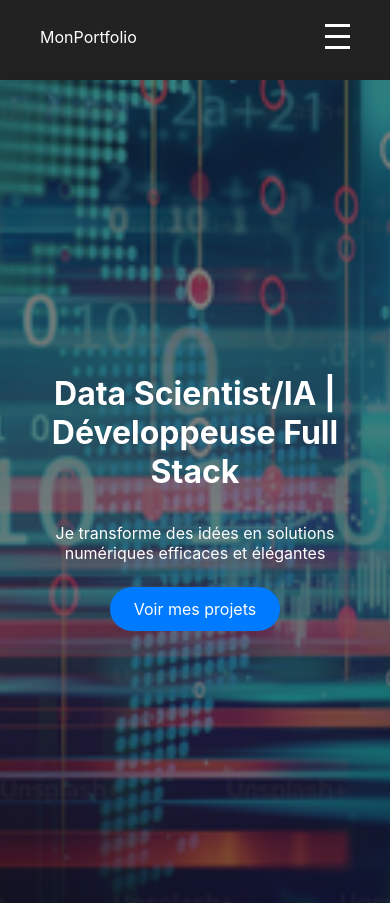
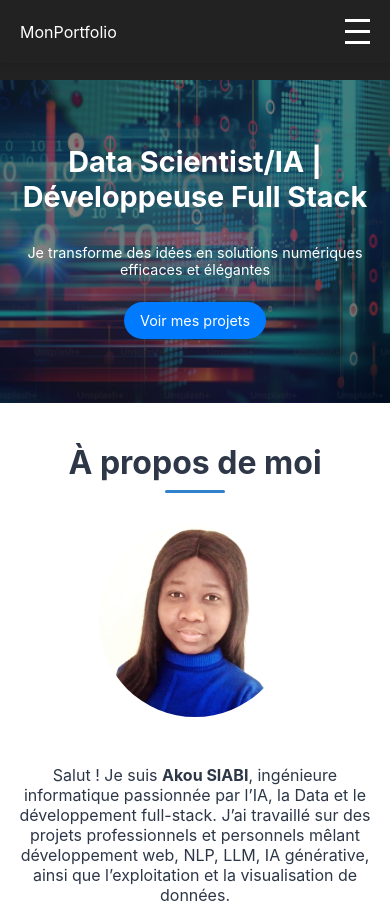
Before and after one commit to patience228/mon-portfolio, a React (Create React App) app: page / in a window 390 px wide. Shown: the top 903 px of the page. Built offline with nearby package versions, Linux system fonts and the light colour scheme.

Commit message:
modify css

```diff
--- a/src/index.css
+++ b/src/index.css
@@ -196,7 +196,7 @@ h2::after {
    PROJECTS SECTION
 ------------------------------ */
 .section-projects {
-  padding: 5rem 1rem;
+  padding: 3rem 1rem;
   background: #f7fafc;
 }
 
@@ -270,7 +270,7 @@ h2::after {
 ------------------------------ */
 
   .section-skills {
-    padding: 4rem 2rem;
+    padding:  3rem 2rem;
     background-color: #f9f9f9;
   }
 
@@ -334,20 +334,6 @@ h2::after {
     color: #555;
   }
 
-  /* ==============================
-     Responsive pour mobile
-     ============================== */
-  @media (max-width: 768px) {
-    .skills-container {
-      flex-direction: column;
-      align-items: center;
-    }
-
-    .skill-category {
-      width: 90%;
-      max-width: none;
-    }
-  }
 
 
 /* ------------------------------
@@ -399,16 +385,6 @@ h2::after {
 
 
 /* ------------------------------
-   RESPONSIVE ADJUSTMENTS
------------------------------- */
-@media (max-width: 480px) {
-  h2 { font-size: 1.6rem; }
-  .hero-title { font-size: 2rem; }
-  .hero-subtitle { font-size: 1rem; }
-}
-
-
-/* ------------------------------
    FOOTER
 ------------------------------ */
 .footer {
@@ -430,3 +406,69 @@ h2::after {
   color: #63b3ed;
   text-decoration: underline;
 }
+
+
+section {
+  scroll-margin-top: 60px;
+}
+
+
+/* ------------------------------
+   RESPONSIVE ADJUSTMENTS
+------------------------------ */
+
+/* mobile/tablette */
+@media (max-width: 768px) {
+  .navbar-container {
+    padding: 15px 20px;
+  }
+
+  @media (max-width: 768px) {
+    section {
+      scroll-margin-top: 60px;
+    }
+  }
+
+  .hero-section {
+    height: auto;
+    padding: 4rem 1rem;
+  }
+
+  .hero-title {
+    font-size: 2.2rem;
+  }
+
+  .hero-subtitle {
+    font-size: 1rem;
+  }
+
+  .section-about,
+  .section-projects,
+  .section-skills,
+  .section-contact {
+    padding: 2.5rem 1rem;
+  }
+
+  .projects-grid {
+    grid-template-columns: 1fr; /* Une seule colonne sur mobile */
+  }
+
+  .about-content {
+    flex-direction: column;
+    text-align: center;
+  }
+}
+
+/* Très petits écrans */
+@media (max-width: 480px) {
+  .hero-title {
+    font-size: 1.8rem;
+  }
+  .hero-subtitle {
+    font-size: 0.9rem;
+  }
+  .btn-cv, .hero-button {
+    font-size: 0.9rem;
+    padding: 0.6rem 1rem;
+  }
+}
```
